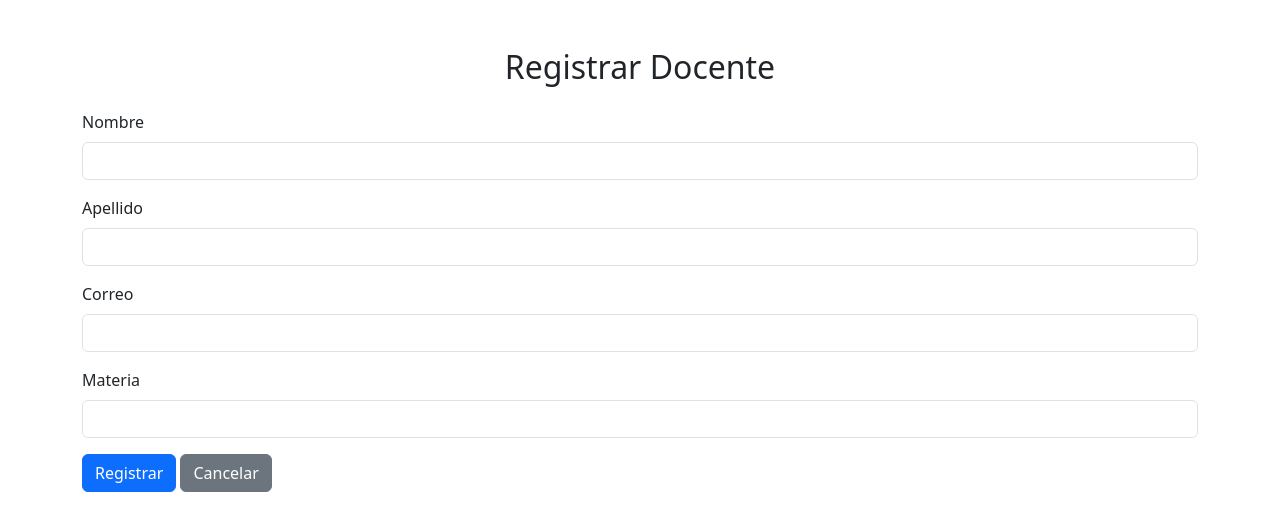
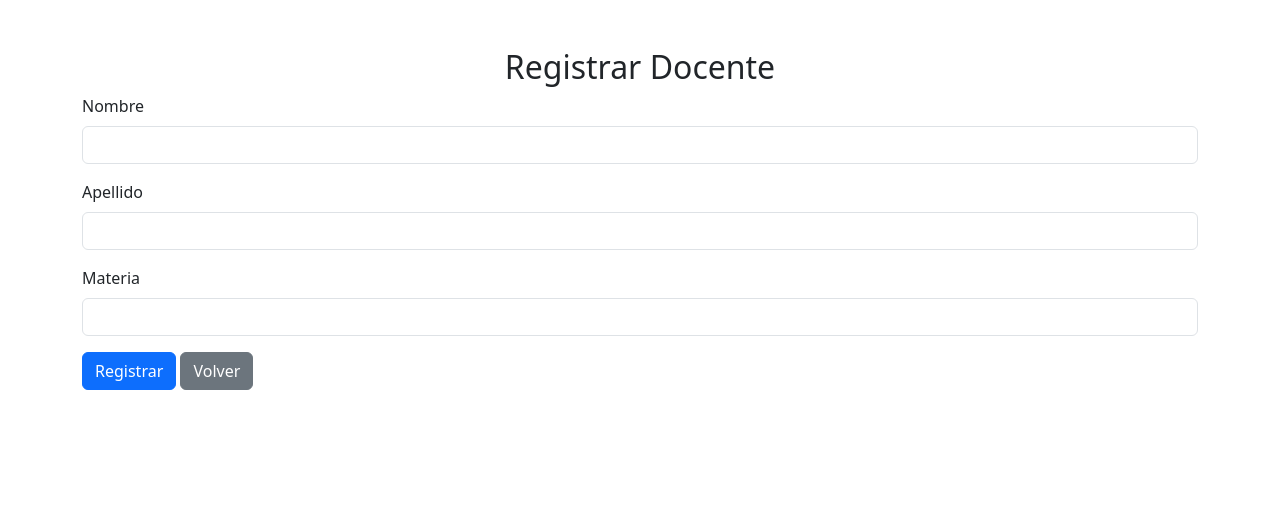
Before and after one commit to KendCode/SistemaEscolar, a PHP site: page /views/docentes/create.php in a window 1280 px wide. Shown: the top 531 px of the page. Run offline with PHP 8.4, Linux system fonts and the light colour scheme.

Commit message:
se corregio create.php docentes

```diff
--- a/views/docentes/create.php
+++ b/views/docentes/create.php
@@ -3,19 +3,17 @@ session_start();
 include '../../models/conexion/conexion.php'; // Conexión a la base de datos
 
 if ($_SERVER["REQUEST_METHOD"] == "POST") {
-    $nombre = trim($_POST['nombre']);
-    $apellido = trim($_POST['apellido']);
-    $correo = trim($_POST['correo']);
-    $materia = trim($_POST['materia']);
+    $nombre = trim($_POST["nombre"]);
+    $apellido = trim($_POST["apellido"]);
+    $materia = trim($_POST["materia"]);
 
-    if (!empty($nombre) && !empty($apellido) && !empty($correo) && !empty($materia)) {
-        $sql = "INSERT INTO docentes (nombre, apellido, correo, materia) VALUES (?, ?, ?, ?)";
-        $stmt = $con->prepare($sql);
-        $stmt->bind_param("ssss", $nombre, $apellido, $correo, $materia);
+    if (!empty($nombre) && !empty($apellido) && !empty($materia)) {
+        $sql = "INSERT INTO docentes (nombre, apellido, materia) VALUES (?, ?, ?)";
+        $stmt = $conexion->prepare($sql);
+        $stmt->bind_param("sss", $nombre, $apellido, $materia);
 
         if ($stmt->execute()) {
-            $_SESSION['mensaje'] = "Docente registrado exitosamente.";
-
+            $_SESSION['mensaje'] = "Docente registrado correctamente.";
             header("Location: index.php");
             exit();
         } else {
@@ -45,30 +43,21 @@ if ($_SERVER["REQUEST_METHOD"] == "POST") {
         <div class="alert alert-danger"><?php echo $error; ?></div>
     <?php endif; ?>
 
-    <form action="create.php" method="POST" class="mt-4">
+    <form action="create.php" method="POST">
         <div class="mb-3">
             <label for="nombre" class="form-label">Nombre</label>
-            <input type="text" name="nombre" id="nombre" class="form-control" required>
+            <input type="text" name="nombre" class="form-control" required>
         </div>
-
         <div class="mb-3">
             <label for="apellido" class="form-label">Apellido</label>
-            <input type="text" name="apellido" id="apellido" class="form-control" required>
+            <input type="text" name="apellido" class="form-control" required>
         </div>
-
-        <div class="mb-3">
-            <label for="correo" class="form-label">Correo</label>
-            <input type="email" name="correo" id="correo" class="form-control" required>
-        </div>
-
         <div class="mb-3">
             <label for="materia" class="form-label">Materia</label>
-            <input type="text" name="materia" id="materia" class="form-control" required>
+            <input type="text" name="materia" class="form-control" required>
         </div>
-
         <button type="submit" class="btn btn-primary">Registrar</button>
-        <a href="index.php" class="btn btn-secondary">Cancelar</a>
-
+        <a href="index.php" class="btn btn-secondary">Volver</a>
     </form>
 </div>
 
--- a/views/docentes/index.php
+++ b/views/docentes/index.php
@@ -1,10 +1,10 @@
 <?php
 session_start();
-include '../../config/database.php'; // Conexión a la base de datos
+include '../../models/conexion/conexion.php'; // Conexión a la base de datos
 
 // Obtener la lista de docentes
 $sql = "SELECT * FROM docentes";
-$result = $conn->query($sql);
+$result = $conexion->query($sql);
 ?>
 
 <!DOCTYPE html>
```
